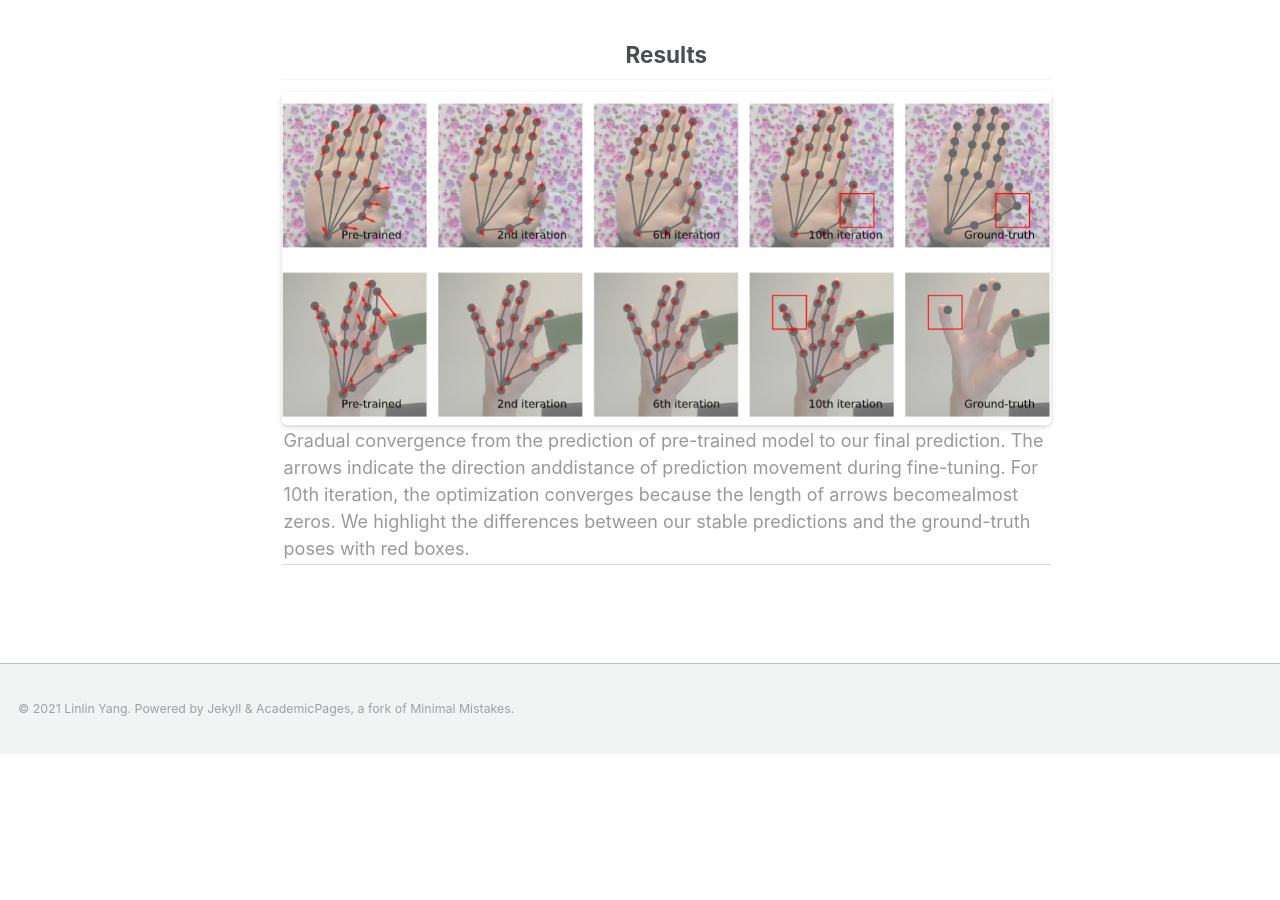
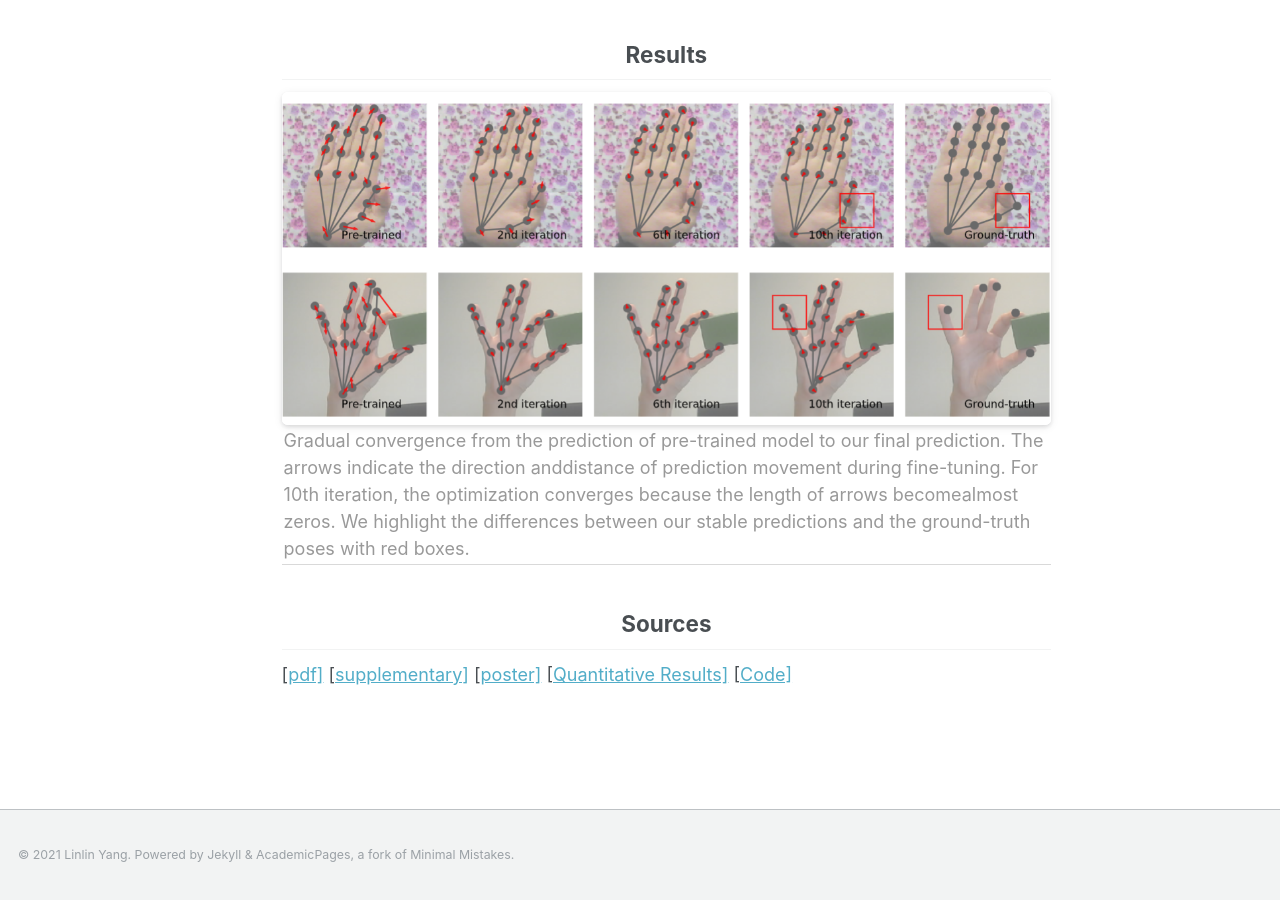
Before and after one commit to bestonebyone/mu4yang, a Jekyll site: the page built from _project/SemiHand.md, in a window 1280 px wide and 900 px high, scrolled down 1091 px. Built offline with Jekyll 4.4.1, drawn with Linux system fonts in a browser that asks for light colours; before the commit the page ends 1845 px from its top, so only the background shows below that.

Commit message:
Update SemiHand.md

```diff
--- a/_project/SemiHand.md
+++ b/_project/SemiHand.md
@@ -14,10 +14,24 @@
 
 
 
+
+
 <div align='center' ><h2>Pipeline</h2></div>
 
 <center>    <img style="border-radius: 0.3125em;    box-shadow: 0 2px 4px 0 rgba(34,36,38,.12),0 2px 10px 0 rgba(34,36,38,.08);"     src="https://www.mu4yang.com/files/project/semihand/pipeline.jpg">    <br>    <div style="color:orange; border-bottom: 1px solid #d9d9d9;    display: inline-block;    color: #999;    padding: 2px;"><div align='left' >Overview of SemiHand. The model is pre-trained on labelled synthetic data. Consistency training (orange double headed arrow) on unlabelled real-world data with perturbation augmentations and label correction and sample selection (blue dash-dotted arrow) together with augmentation of differing difficulties.</div></div> </center>
 
+
+
+
+
 <div align='center' ><h2>Results</h2></div>
 
 <center>    <img style="border-radius: 0.3125em;    box-shadow: 0 2px 4px 0 rgba(34,36,38,.12),0 2px 10px 0 rgba(34,36,38,.08);"     src="https://www.mu4yang.com/files/project/semihand/convergence.png">    <br>    <div style="color:orange; border-bottom: 1px solid #d9d9d9;    display: inline-block;    color: #999;    padding: 2px;"><div align='left' >Gradual convergence from the prediction of pre-trained model to our final prediction.  The arrows indicate the direction anddistance of prediction movement during fine-tuning.  For 10th iteration, the optimization converges because the length of arrows becomealmost zeros. We highlight the differences between our stable predictions and the ground-truth poses with red boxes.</div></div> </center>
+
+
+
+
+
+<div align='center' ><h2>Sources</h2></div>
+
+[[pdf\]]() [[supplementary\]]() [[poster\]]() [[Quantitative Results\]]() [[Code\]]()
```
